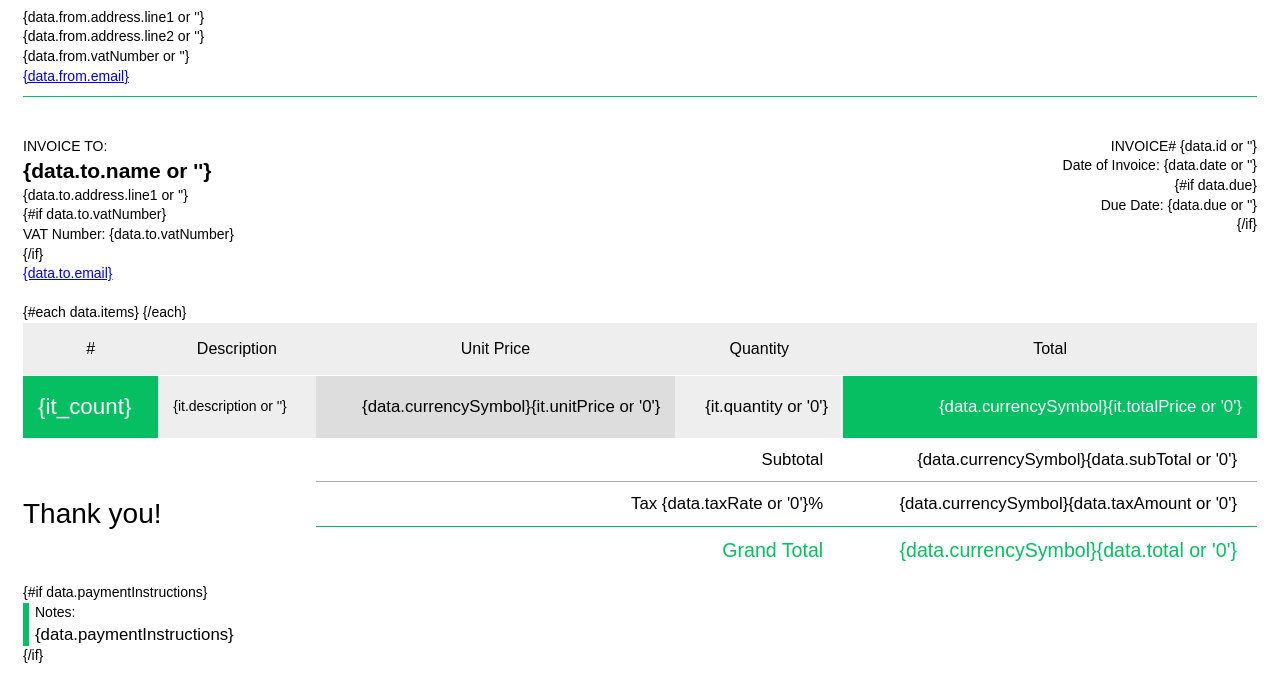
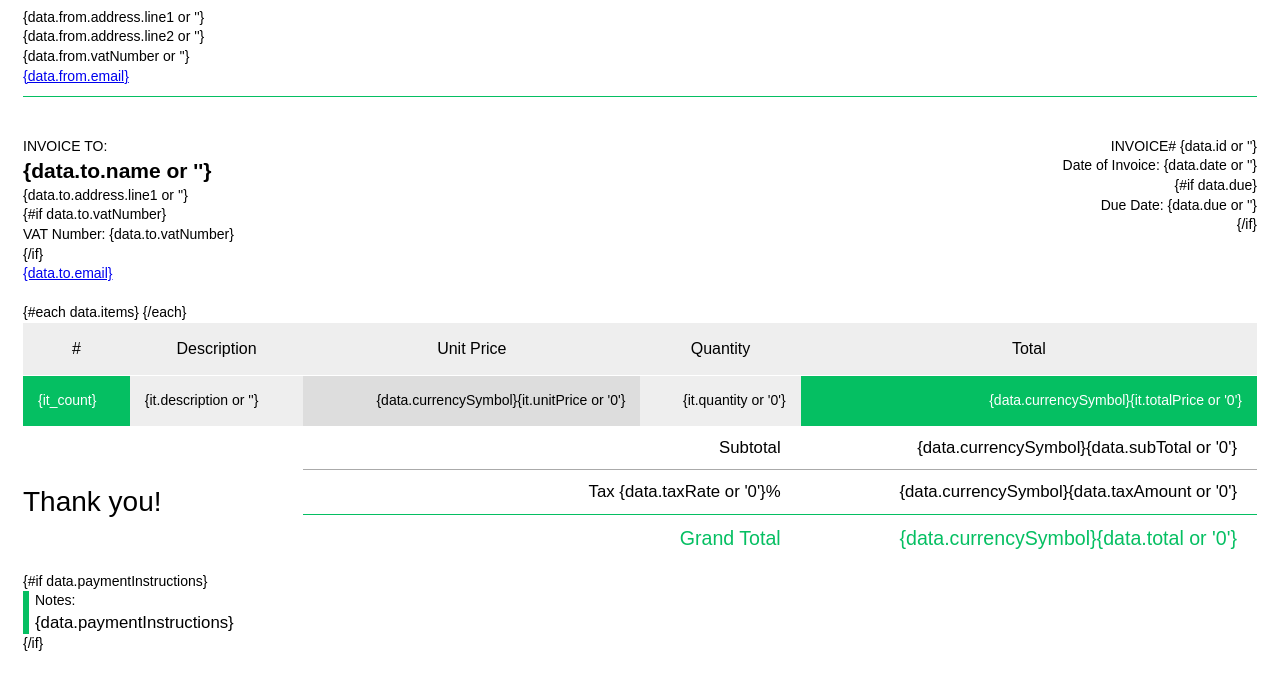
Before and after one commit to TECHROOTS-BV/public, a plain HTML site: page tix-invoice-template.html in a window 1280 px wide. Shown: the part 109-800 px from the top of the page. Drawn offline with Linux system fonts and the light colour scheme.

Commit message:
Tix invoice template

```diff
--- a/tix-invoice-template.html
+++ b/tix-invoice-template.html
@@ -105,17 +105,17 @@
             margin: 0;
             font-weight: 400;
             color: #05bf62;
-            font-size: 1.2em
+            font-size: 1em
         }
 
         .invoice table .qty, .invoice table .total, .invoice table .unit {
             text-align: right;
-            font-size: 1.2em
+            font-size: 1em
         }
 
         .invoice table .no {
             color: #fff;
-            font-size: 1.6em;
+            font-size: 1em;
             background: #05bf62
         }
 
```
